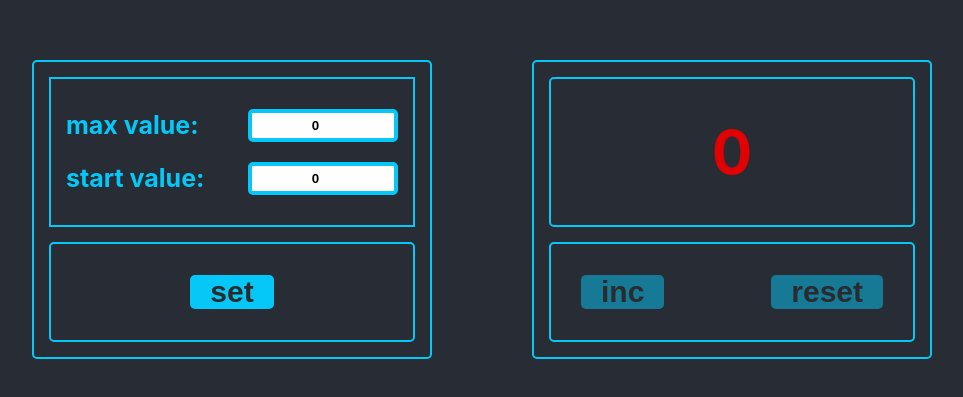
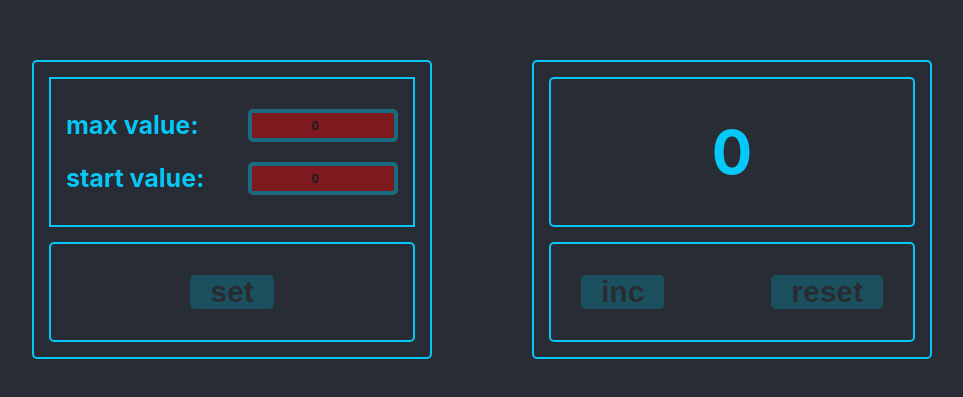
Before and after one commit to DaniyelGit/offset-IT-Incubator, a React (Create React App) app: page / in a window 1280 px wide. Shown: the part 191-588 px from the top of the page, without its empty margins (158-1121 px from the left). Built offline with nearby package versions, Linux system fonts and the light colour scheme.

Commit message:
test commit

```diff
--- a/src/App.tsx
+++ b/src/App.tsx
@@ -4,39 +4,49 @@ import {Counter} from "./components/distCounter/Counter/Counter";
 import {Settings} from "./components/distCounter/Settings/Settings";
 
 
+export type StateType = {
+   counterValue: number
+   startValue: number
+   maxValue: number
+}
+
 function App() {
-
    // ----- Counter -------
-   const [counterValue, setCounterValue] = React.useState<number>(0);
-   const [startValue, setStartValue] =React.useState<number>(0);
-   const [maxValue, setMaxValue] = React.useState<number>(0);
-   const [error, setError] = React.useState<boolean>(false);
-
-   const [stateCounter, setStateCounter] = React.useState({
+   const [state, setState] = React.useState<StateType>({
       counterValue: 0,
       startValue: 0,
       maxValue: 0,
    })
 
-   /*(startValue === maxValue
-      || startValue < 0
-      || maxValue < 0
-      || startValue > maxValue)*/
+   const changeStartValue = (value: number) => {
+      setState({...state, startValue: value});
+   };
+   const changeMaxValue = (value: number) => {
+      setState({...state, maxValue: value});
+   };
+   const incrCurrentValue = () => {
+      setState({
+         ...state, counterValue: state.counterValue + 1});
+   }
+   const resetCurrentValue = (value: number) => {
+      setState({...state, counterValue: value})
+   }
+   const setValue = (startValue: number) => {
+      setState({...state, counterValue: startValue});
+   };
 
    return (
       <div className="App-wrapper">
          <Settings
-            startValue={startValue}
-            maxValue={maxValue}
-            setStartValue={setStartValue}
-            setMaxValue={setMaxValue}
-            setCounterValue={setCounterValue}
+            state={state}
+            changeStartValue={changeStartValue}
+            changeMaxValue={changeMaxValue}
+            setValue={setValue}
          />
          <Counter
-            counterValue={counterValue}
-            setCounterValue={setCounterValue}
-            maxValue={maxValue}
-            startValue={startValue}
+            state={state}
+            incrCurrentValue={incrCurrentValue}
+            resetCurrentValue={resetCurrentValue}
          />
       </div>
    );
--- a/src/components/distCounter/Button/Button.module.css
+++ b/src/components/distCounter/Button/Button.module.css
@@ -1,18 +1,26 @@
 .button {
     padding: 0 20px;
     font-size: 30px;
-    background-color: rgb(6, 200, 248);
     font-weight: 900;
-    color:rgb(44, 43, 43);
     border-radius: 5px;
     border: none;
 }
 
-.button:active {
+.default {
+    background-color: rgb(6, 200, 248);
+    color:rgb(44, 43, 43);
+}
+
+.default:active {
     background-color: rgb(44, 43, 43);
     color: rgb(6, 200, 248);
 }
 
 .disabled {
-    opacity: .5;
+    color:rgb(44, 43, 43);
+    background-color: rgb(0, 164, 196);
 }
+
+.button:disabled {
+    opacity: .3;
+}
--- a/src/components/distCounter/Button/Button.tsx
+++ b/src/components/distCounter/Button/Button.tsx
@@ -1,10 +1,11 @@
-import React, {ButtonHTMLAttributes, DetailedHTMLProps, MouseEvent} from 'react';
+import React, {ButtonHTMLAttributes, DetailedHTMLProps, MouseEvent, ReactNode} from 'react';
 import s from './Button.module.css';
 
 type DefaultButtonType = DetailedHTMLProps<ButtonHTMLAttributes<HTMLButtonElement>, HTMLButtonElement>;
 
 type ButtonPropsType = DefaultButtonType & {
    onClickCallback?: () => void
+   xType?: string
 }
 
 export const Button = (props: ButtonPropsType) => {
@@ -12,6 +13,7 @@ export const Button = (props: ButtonPropsType) => {
       onClickCallback,
       onClick,
       disabled,
+      xType,
       ...restProps
    } = props
 
@@ -22,7 +24,10 @@ export const Button = (props: ButtonPropsType) => {
    };
 
    const finalClassName = s.button
-      + (disabled ? ' ' + s.disabled : '')
+      + (disabled
+      ? ' ' + s.disabled
+         : xType === 'default'
+         ? ' ' + s.default: '');
 
 
    return (
--- a/src/components/distCounter/Counter/Counter.tsx
+++ b/src/components/distCounter/Counter/Counter.tsx
@@ -2,42 +2,47 @@ import React from 'react';
 import s from './Counter.module.css';
 import {Scoreboard} from "./Scoreboard/Scoreboard";
 import {Button} from "../Button/Button";
+import {StateType} from "../../../App";
 
 type CounterPropsType = {
-   counterValue: number
-   maxValue: number
-   startValue: number
-   setCounterValue: (valueCounter: number) => void
+   state: StateType
+   incrCurrentValue: () => void
+   resetCurrentValue: (value: number) => void
 }
 
 export const Counter = (props: CounterPropsType) => {
    const {
-      counterValue,
-      setCounterValue,
-      maxValue,
-      startValue,
+      state,
+      incrCurrentValue,
+      resetCurrentValue,
    } = props;
+
+   const {counterValue, startValue, maxValue} = state;
+
+   const checkErrorInc = startValue >= maxValue
+      || startValue < 0
+      || maxValue < 1
+      || counterValue === maxValue;
+
+   const checkErrorReset = counterValue === startValue;
 
    return (
       <div className={s.counter}>
          <Scoreboard
             counterValue={counterValue}
-            maxValue={maxValue}
          />
          <div className={s.btnWrapper}>
             <Button
-               disabled={counterValue === maxValue}
-               onClickCallback={() => {
-                  counterValue < maxValue && setCounterValue(counterValue + 1)
-               }}
+               xType={checkErrorInc ? 'disabled' : 'default'}
+               disabled={checkErrorInc}
+               onClickCallback={incrCurrentValue}
             >
                inc
             </Button>
             <Button
-               disabled={counterValue === 0}
-               onClickCallback={() => {
-                  setCounterValue(startValue);
-               }}
+               xType={checkErrorReset ? 'disabled' : 'default'}
+               disabled={checkErrorReset}
+               onClickCallback={() => resetCurrentValue(startValue)}
             >
                reset
             </Button>
--- a/src/components/distCounter/Counter/Scoreboard/Scoreboard.tsx
+++ b/src/components/distCounter/Counter/Scoreboard/Scoreboard.tsx
@@ -1,24 +1,21 @@
 import React from 'react';
 import s from './Scoreboard.module.css';
-import {Simulate} from "react-dom/test-utils";
+
 
 
 type ScoreboardPropsType = {
    counterValue: number
-   maxValue: number
-
 }
 
 export const Scoreboard = (props: ScoreboardPropsType) => {
    const {
       counterValue,
-      maxValue,
    } = props;
 
 
    return (
       <div className={s.scoreboard}>
-         <span className={counterValue !== maxValue ? '' : s.maxValue}>
+         <span className={''}>
             {counterValue}
          </span>
       </div>
--- a/src/components/distCounter/Input/Input.module.css
+++ b/src/components/distCounter/Input/Input.module.css
@@ -8,3 +8,8 @@
     padding: 5px;
     margin-left: auto;
 }
+
+.errorInput {
+    background-color: red;
+    opacity: .4;
+}
--- a/src/components/distCounter/Input/Input.tsx
+++ b/src/components/distCounter/Input/Input.tsx
@@ -1,17 +1,18 @@
-import React, {ChangeEvent, DetailedHTMLProps, InputHTMLAttributes} from 'react';
+import React, {ChangeEvent, DetailedHTMLProps, InputHTMLAttributes, ReactNode} from 'react';
 import s from './Input.module.css';
 
 type DefaultInputPropsType = DetailedHTMLProps<InputHTMLAttributes<HTMLInputElement>, HTMLInputElement>;
 
 type InputPropsType = Omit<DefaultInputPropsType, 'type'> & {
    onChangeValue?: (value: number) => void
+   error?: ReactNode
 }
 
 export const Input = (props: InputPropsType) => {
    const {
-      className,
+      onChange,
       onChangeValue,
-      onChange,
+      error,
       ...restProps
    } = props;
 
@@ -20,13 +21,16 @@ export const Input = (props: InputPropsType) => {
       onChangeValue?.(+e.currentTarget.value);
 
       onChange?.(e);
-   }
+   };
 
 
    const finalClassName = s.input
-      + (className ? ' ' + className : '');
+      + (error
+         ? ' ' + s.errorInput
+         : '');
 
    return (
-      <input type="number" className={finalClassName} onChange={onChangeHandler} {...restProps}/>
+      <input type="number"
+             className={finalClassName} onChange={onChangeHandler} {...restProps}/>
    );
 };
--- a/src/components/distCounter/Settings/Settings.tsx
+++ b/src/components/distCounter/Settings/Settings.tsx
@@ -2,39 +2,45 @@ import React from 'react';
 import s from './Settings.module.css';
 import {SettingsField} from "./SettingsField/SettingsField";
 import {Button} from "../Button/Button";
+import {StateType} from "../../../App";
 
 type SettingPropsType = {
-   startValue: number
-   maxValue: number,
-   setStartValue: (value: number) => void
-   setMaxValue: (value: number) => void
-   setCounterValue: (counterValue: number) => void
+   state: StateType
+   changeStartValue: (value: number) => void
+   changeMaxValue: (value: number) => void
+   setValue: (startValue: number) => void
 }
 
 export const Settings = (props: SettingPropsType) => {
    const {
-      startValue,
-      maxValue,
-      setStartValue,
-      setMaxValue,
-      setCounterValue,
+      state,
+      changeStartValue,
+      changeMaxValue,
+      setValue,
    } = props;
 
+   const {startValue, maxValue} = state;
 
+   const checkError = startValue >= maxValue
+      || startValue < 0
+      || maxValue < 1;
 
    return (
       <div className={s.settings}>
          <SettingsField
             startValue={startValue}
             maxValue={maxValue}
-            setStartValue={setStartValue}
-            setMaxValue={setMaxValue}
+            changeStartValue={changeStartValue}
+            changeMaxValue={changeMaxValue}
+            checkError={checkError}
          />
 
          <div className={s.btnWrapper}>
             <Button
+               xType={checkError ? 'disabled' : 'default'}
+               disabled={checkError}
                onClickCallback={() => {
-                  setCounterValue(startValue)
+                  setValue(startValue);
                }}
             >
                set
--- a/src/components/distCounter/Settings/SettingsField/SettingsField.tsx
+++ b/src/components/distCounter/Settings/SettingsField/SettingsField.tsx
@@ -4,34 +4,34 @@ import {Input} from "../../Input/Input";
 
 type SettingsFieldPropsType = {
    startValue: number
-   maxValue: number,
-   setStartValue: (value: number) => void
-   setMaxValue: (value: number) => void
+   maxValue: number
+   checkError: boolean
+   changeStartValue: (value: number) => void
+   changeMaxValue: (value: number) => void
 }
 
 export const SettingsField = (props: SettingsFieldPropsType) => {
    const {
       startValue,
       maxValue,
-      setStartValue,
-      setMaxValue,
+      checkError,
+      changeMaxValue,
+      changeStartValue,
    } = props;
 
    return (
       <div className={s.settingsField}>
          <div>
             <span className={s.text}>max value:</span>
-            <Input
-               value={maxValue}
-               onChangeValue={setMaxValue}
-            />
+            <Input value={maxValue}
+                   onChangeValue={changeMaxValue}
+                   error={checkError}/>
          </div>
          <div>
             <span className={s.text}>start value:</span>
-            <Input
-               value={startValue}
-               onChangeValue={setStartValue}
-            />
+            <Input value={startValue}
+                   onChangeValue={changeStartValue}
+                   error={checkError}/>
          </div>
       </div>
    );
```
